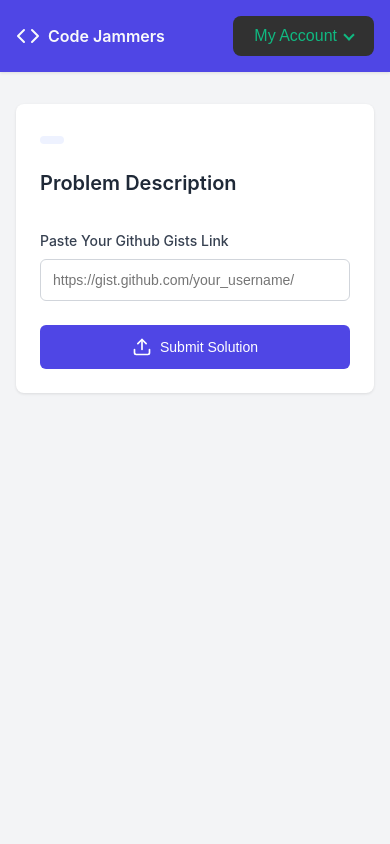
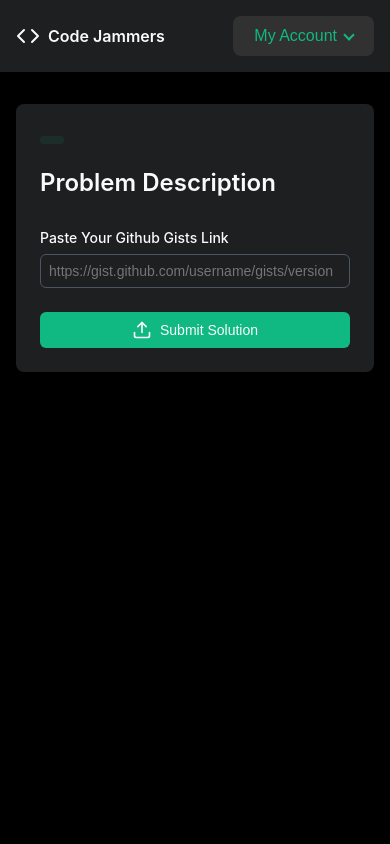
Before and after one commit to AmanDevelops/codejammers, a Django app: template main/templates/main/submit.html in a window 390 px wide. Run offline with Django 3.2, Linux system fonts and the light colour scheme; the template is opened without the code that fills it, so the values that code supplies are empty; a user stored in the database is signed in; parts of the project's set-up code (start-up, migrations or seed data) failed here and were passed over.

Commit message:
[optimisation]: refactored submit.css for improved layout and responsiveness; updated placeholder in submit.html

```diff
--- a/main/static/submit.css
+++ b/main/static/submit.css
@@ -1,105 +1,6 @@
-/* Reset and base styles */
-* {
-    margin: 0;
-    padding: 0;
-    box-sizing: border-box;
-  }
-
-  body {
-    font-family: -apple-system, BlinkMacSystemFont, "Segoe UI", Roboto, "Helvetica Neue", Arial, sans-serif;
-    background-color: #f3f4f6;
-    color: #1f2937;
-    min-height: 100vh;
-    line-height: 1.5;
-  }
-
-  /* Navbar styles */
-  .navbar {
-    background-color: #4f46e5;
-    color: white;
-    padding: 1rem;
-    position: sticky;
-    top: 0;
-    z-index: 100;
-    box-shadow: 0 1px 3px rgba(0, 0, 0, 0.1);
-  }
-
-  .nav-content {
-    max-width: 1280px;
-    margin: 0 auto;
-    display: flex;
-    align-items: center;
-    justify-content: space-between;
-  }
-
-  .logo {
-    display: flex;
-    align-items: center;
-    gap: 0.5rem;
-    font-weight: 600;
-  }
-
-  .logo svg {
-    transition: transform 0.3s ease;
-  }
-
-  .logo:hover svg {
-    transform: rotate(-5deg);
-  }
-
-  .nav-links {
-    display: flex;
-    gap: 2rem;
-  }
-
-  .nav-links a {
-    color: #e5e7eb;
-    text-decoration: none;
-    font-size: 0.875rem;
-    font-weight: 500;
-    padding: 0.5rem;
-    border-radius: 0.375rem;
-    transition: all 0.3s ease;
-  }
-
-  .nav-links a:hover,
-  .nav-links a.active {
-    color: white;
-    background-color: rgba(255, 255, 255, 0.1);
-  }
-
-  .user-menu {
-    display: flex;
-    align-items: center;
-    gap: 1.5rem;
-  }
-
-  .greeting {
-    font-size: 0.875rem;
-    color: #e5e7eb;
-  }
-
-  .logout {
-    display: flex;
-    align-items: center;
-    gap: 0.5rem;
-    color: #e5e7eb;
-    text-decoration: none;
-    font-size: 0.875rem;
-    font-weight: 500;
-    padding: 0.5rem 0.75rem;
-    border-radius: 0.375rem;
-    transition: all 0.3s ease;
-    background-color: rgba(255, 255, 255, 0.1);
-  }
-
-  .logout:hover {
-    background-color: rgba(255, 255, 255, 0.2);
-  }
-
 /* Main content styles */
 .main-content {
-    padding: 2rem 1rem;
+  padding: var(--spacing-xl) var(--spacing-base);
 }
 
 .container {
@@ -109,71 +10,71 @@
 
 /* Problem card styles */
 .problem-card {
-    background-color: white;
-    border-radius: 0.5rem;
-    box-shadow: 0 1px 3px rgba(0, 0, 0, 0.1);
-    padding: 1.5rem;
-    margin-bottom: 2rem;
+  background-color: var(--color-surface);
+  border-radius: var(--radius-md);
+  box-shadow: var(--shadow-sm);
+  padding: var(--spacing-lg);
+  margin-bottom: var(--spacing-xl);
 }
 
 .problem-header {
   display: flex;
   align-items: center;
-    gap: 1rem;
-    margin-bottom: 1.5rem;
+  gap: var(--spacing-base);
+  margin-bottom: var(--spacing-lg);
 }
 
 .problem-header h1 {
-    font-size: 1.5rem;
+  font-size: var(--font-size-lg);
   font-weight: bold;
-    color: #1f2937;
+  color: var(--color-text);
 }
 
 .language-badge {
-    padding: 0.25rem 0.75rem;
-    background-color: #eef2ff;
-    color: #4f46e5;
-    border-radius: 9999px;
-    font-size: 0.75rem;
+  padding: var(--spacing-xs) var(--spacing-md);
+  background-color: #10b9811a;
+  color: var(--color-primary);
+  border-radius: var(--radius-full);
+  font-size: var(--font-size-xs);
   font-weight: 500;
 }
 
 .problem-description {
-    margin-bottom: 2rem;
+  margin-bottom: var(--spacing-xl);
 }
 
 .problem-description h2 {
-    font-size: 1.25rem;
+  font-size: var(--font-size-lg);
   font-weight: 600;
-    color: #1f2937;
-    margin-bottom: 0.75rem;
+  color: var(--color-text);
+  margin-bottom: var(--spacing-sm);
 }
 
 .problem-description p {
-    color: #4b5563;
-    font-size: 0.875rem;
+  color: var(--color-text-secondary);
+  font-size: var(--font-size-sm);
 }
 
 /* Warning message styles */
 .warning-message {
   display: flex;
   align-items: center;
-    gap: 0.75rem;
-    padding: 0.75rem 1rem;
-    background-color: #fff7ed;
+  gap: var(--spacing-sm);
+  padding: var(--spacing-sm) var(--spacing-base);
+  background-color: var(--color-surface-light);
   border: 1px solid #fdba74;
-    border-radius: 0.375rem;
-    color: #c2410c;
-    margin-bottom: 1rem;
+  border-radius: var(--radius-sm);
+  color: #ffa582;
+  margin-bottom: var(--spacing-base);
 }
 
 .warning-message svg {
   flex-shrink: 0;
-    color: #ea580c;
+  color: #ffa582;
 }
 
 .warning-message span {
-    font-size: 0.875rem;
+  font-size: var(--font-size-sm);
   line-height: 1.25rem;
 }
 
@@ -181,32 +82,34 @@
 .submission-form {
   display: flex;
   flex-direction: column;
-    gap: 1.5rem;
+  gap: var(--spacing-lg);
 }
 
 .form-group {
   display: flex;
   flex-direction: column;
-    gap: 0.5rem;
+  gap: var(--spacing-sm);
 }
 
 .form-group label {
-    font-size: 0.875rem;
+  font-size: var(--font-size-sm);
   font-weight: 500;
-    color: #374151;
+  color: var(--color-text);
 }
 
 .form-group input {
-    padding: 0.75rem;
-    border: 1px solid #d1d5db;
-    border-radius: 0.375rem;
-    font-size: 0.875rem;
-    transition: all 0.3s ease;
+  padding: var(--spacing-sm);
+  background-color: var(--color-surface);
+  border: 1px solid var(--color-border);
+  border-radius: var(--radius-sm);
+  font-size: var(--font-size-sm);
+  transition: var(--transition-default);
+  color: var(--color-text);
 }
 
 .form-group input:focus {
   outline: none;
-    border-color: #4f46e5;
+  border-color: var(--color-primary);
   box-shadow: 0 0 0 3px rgba(79, 70, 229, 0.1);
 }
 
@@ -214,20 +117,20 @@
   display: flex;
   align-items: center;
   justify-content: center;
-    gap: 0.5rem;
-    padding: 0.75rem 1rem;
-    background-color: #4f46e5;
-    color: white;
+  gap: var(--spacing-sm);
+  padding: var(--spacing-sm) var(--spacing-base);
+  background-color: var(--color-primary);
+  color: var(--color-text);
   border: none;
-    border-radius: 0.375rem;
-    font-size: 0.875rem;
+  border-radius: var(--radius-sm);
+  font-size: var(--font-size-sm);
   font-weight: 500;
   cursor: pointer;
-    transition: all 0.3s ease;
+  transition: var(--transition-default);
 }
 
 .submit-btn:hover {
-    background-color: #4338ca;
+  background-color: var(--color-primary-dark);
 }
 
 .submit-btn:focus {
--- a/main/templates/main/submit.html
+++ b/main/templates/main/submit.html
@@ -46,7 +46,7 @@
             <input
               type="url"
               id="submission-link"
-              placeholder="https://gist.github.com/your_username/"
+              placeholder="https://gist.github.com/username/gists/version"
               name="gists-url"
               required
             >
```
Also changed, not shown: other parts of main/static/submit.css (+22 -22 lines). Lines whose indentation alone changed are shown as unchanged.
